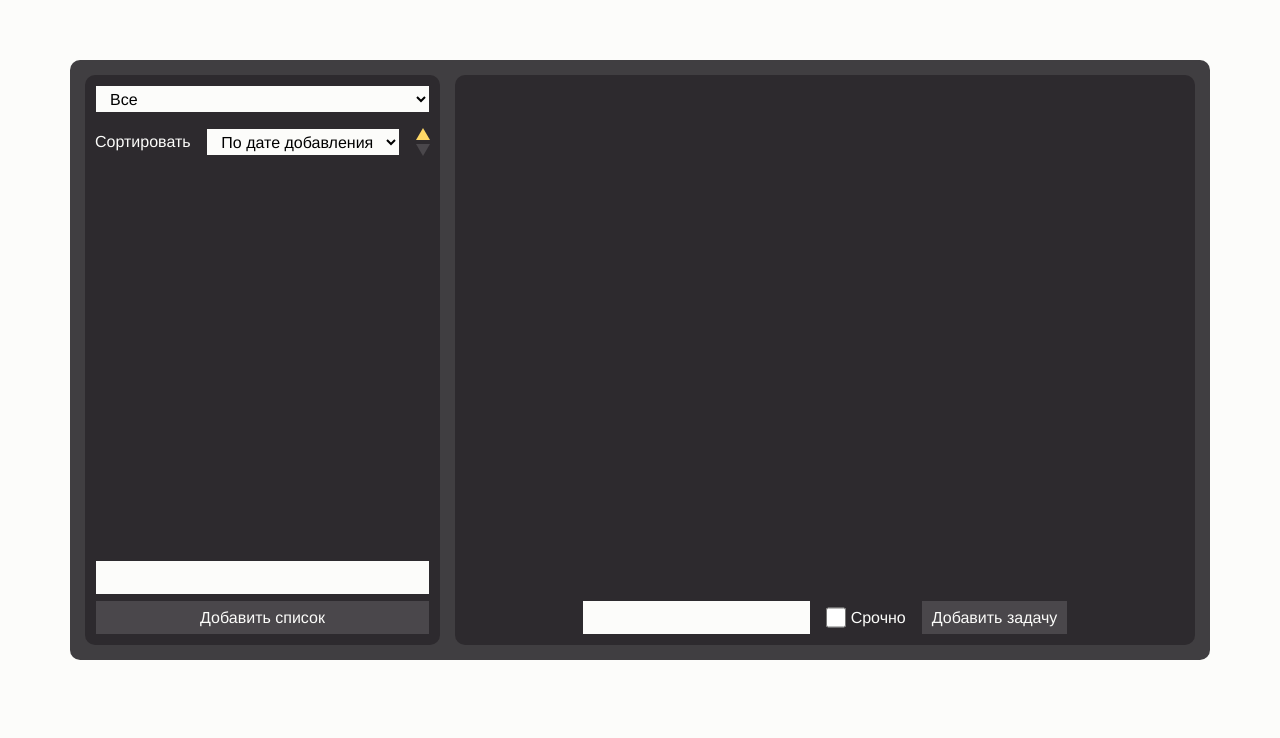
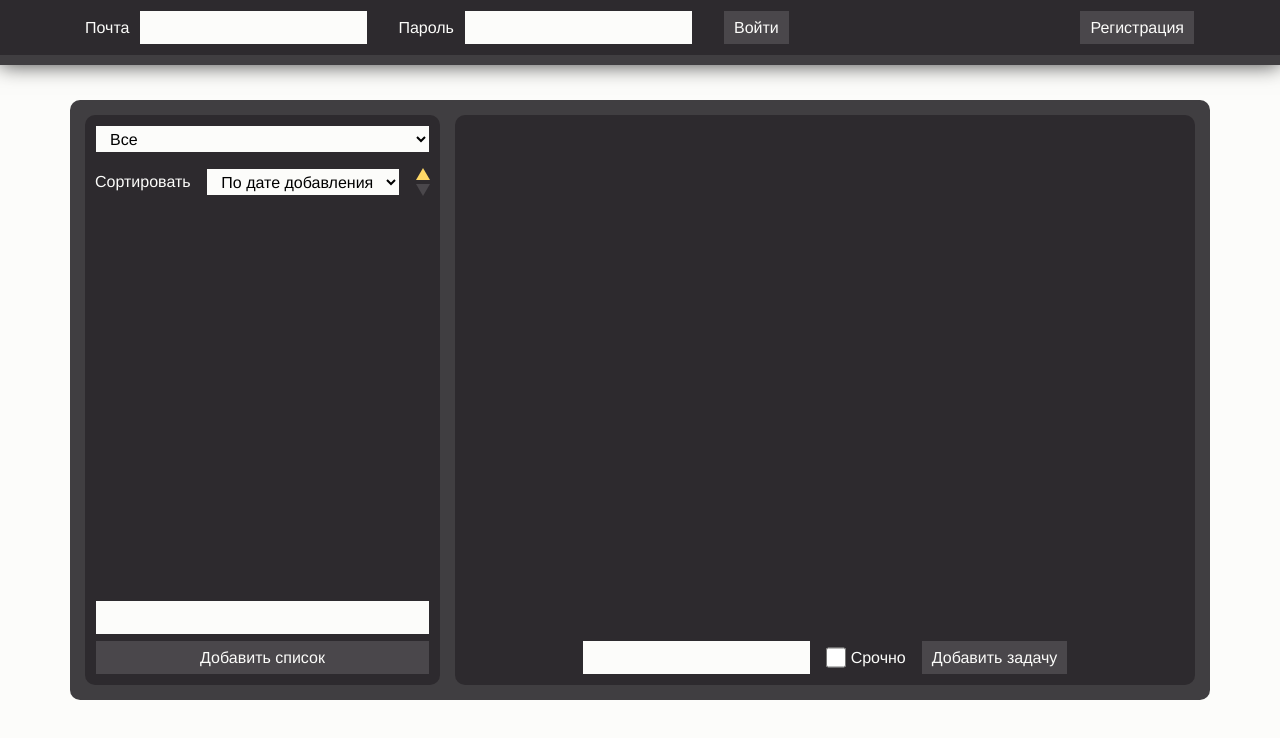
Before and after one commit to Repsys/TodoList_Vue, a Vue app: page / in a window 1280 px wide. Shown: the top 738 px of the page. Built offline with nearby package versions, Linux system fonts and the light colour scheme.

Commit message:
Added sign-up and sign-in components

```diff
--- a/package.json
+++ b/package.json
@@ -11,6 +11,7 @@
     "bootstrap": "^4.5.2",
     "bootstrap-vue": "^2.16.0",
     "core-js": "^3.6.5",
+    "firebase": "^7.18.0",
     "moment": "2.27.0",
     "vue": "^2.6.11",
     "vuex": "^3.5.1"
--- a/src/App.vue
+++ b/src/App.vue
@@ -1,15 +1,18 @@
 <template>
   <div id="app">
+    <v-header/>
     <v-main-wrapper/>
   </div>
 </template>
 
 <script>
+import vHeader from "./components/v-header"
 import vMainWrapper from "./components/v-main-wrapper"
 
 export default {
   name: 'App',
   components: {
+    vHeader,
     vMainWrapper
   }
 }
@@ -28,14 +31,120 @@ body
   padding: 0;
 }
 
-
-
 #app {
   font-family: Avenir, Helvetica, Arial, sans-serif;
   -webkit-font-smoothing: antialiased;
   -moz-osx-font-smoothing: grayscale;
   text-align: center;
-  color: #2c3e50;
-  margin-top: 60px;
 }
+
+input, button, select
+    {
+        min-height: 35px;
+        padding: 0 10px;
+        border: 1px solid #2d2a2e;
+    }
+
+    input:focus, button:focus, select:focus
+    {
+        outline: none;
+        border: 1px outset#ee2a5b;
+    }
+
+    input, select
+    {
+        background-color: #fcfcfa;
+    }
+
+    select
+    {
+        min-height: 28px;
+        max-height: 28px;
+    }
+
+    button
+    {
+        background-color: #4a474b;
+        color: #fcfcfa;
+    }
+
+    button:hover
+    {
+        background-color: #3b383b;
+    }
+
+    label
+    {
+        color: #fcfcfa;
+        margin: 0;
+    }
+
+    /* Close button */
+    .close-btn
+    {
+        display: flex;
+        align-items: center;
+        justify-content: center;
+        min-width: 20px;
+        min-height: 20px;
+        width: 20px;
+        height: 20px;
+        background-color: #4a474b;
+        color: #fcfcfa;
+        border-radius: 50%;
+        box-shadow: 0 0 5px 0 rgba(0,0,0,0.75);
+        user-select: none;
+    }
+
+    .close-btn:hover
+    {
+        color: rgb(223, 223, 223);
+        text-decoration: none;
+        cursor: pointer;
+    }
+
+    /* Sort checkbox style */
+    .sort-arrows
+    {
+        cursor: pointer;
+        position: relative;
+        right: 14px;
+        margin-left: 14px;
+        user-select: none;
+    }
+
+    .sort-reverse
+    {
+        display: none;
+    }
+
+    .sort-reverse + .sort-arrows:after
+    {
+        content: ' ';
+        position: absolute;
+        bottom: -26px;
+        border: 10px solid transparent;
+        border-top: 10px solid #4a474b;
+        border-width: 12px 7px;
+    }
+
+    .sort-reverse:checked + .sort-arrows:after
+    {
+        border-top-color: #ffd866;
+    }
+
+    .sort-reverse + .sort-arrows:before
+    {
+        content: ' ';
+        position: absolute;
+        bottom: 2px;
+        border: 10px solid transparent;
+        border-bottom: 10px solid #ffd866;
+        border-width: 12px 7px;
+    }
+
+    .sort-reverse:checked + .sort-arrows:before
+    {
+        border-bottom-color: #4a474b;
+    }
 </style>
--- /dev/null
+++ b/src/components/v-header.vue
@@ -0,0 +1,49 @@
+<template>
+  <div class="header">
+    <div class="container">
+        <v-sign-in/>
+        <button class="sign-up-btn" @click="signUpIsVisible = true">Регистрация</button>
+    </div>
+    <v-sign-up @closed="signUpIsVisible = false" v-if="signUpIsVisible"/>
+  </div>
+</template>
+
+<script>
+import vSignIn from "./v-sign-in"
+import vSignUp from "./v-sign-up"
+
+export default {
+  name: 'v-header',
+  components: {
+    vSignIn,
+    vSignUp
+  },
+  data: function() {
+    return {
+      isAuthorized: true,
+      signUpIsVisible: false
+    }
+  },
+  methods: {
+  }
+}
+</script>
+
+<style>
+    .header
+    {
+        position: fixed;
+        background-color: #2D2A2E;
+        z-index: 10;
+        border-bottom: 10px solid #403e41;
+        padding: 10px 0;
+        width: 100%;
+        box-shadow: 0px 0px 20px 0px rgba(0,0,0,0.75);
+    }
+
+    .header .container
+    {
+        display: flex;
+        justify-content: space-between;
+    }
+</style>
--- a/src/components/v-main-wrapper.vue
+++ b/src/components/v-main-wrapper.vue
@@ -63,6 +63,7 @@ export default {
         padding: 15px;
         border-radius: 10px;
         color: #939293;
+        margin-top: 100px;
     }
 
     .v-main-wrapper__item
@@ -73,114 +74,4 @@ export default {
         border-radius: 10px;
     }
 
-    input, button, select
-    {
-        min-height: 35px;
-        padding: 0 10px;
-        border: 1px solid #2d2a2e;
-    }
-
-    input:focus, button:focus, select:focus
-    {
-        outline: none;
-        border: 1px outset#ee2a5b;
-    }
-
-    input, select
-    {
-        background-color: #fcfcfa;
-    }
-
-    select
-    {
-        min-height: 28px;
-        max-height: 28px;
-    }
-
-    button
-    {
-        background-color: #4a474b;
-        color: #fcfcfa;
-    }
-
-    button:hover
-    {
-        background-color: #3b383b;
-    }
-
-    label
-    {
-        color: #fcfcfa;
-        margin: 0;
-    }
-
-    /* Close button */
-    .close-btn
-    {
-        display: flex;
-        align-items: center;
-        justify-content: center;
-        min-width: 20px;
-        min-height: 20px;
-        width: 20px;
-        height: 20px;
-        background-color: #4a474b;
-        color: #fcfcfa;
-        border-radius: 50%;
-        box-shadow: 0 0 5px 0 rgba(0,0,0,0.75);
-        user-select: none;
-    }
-
-    .close-btn:hover
-    {
-        color: rgb(223, 223, 223);
-        text-decoration: none;
-        cursor: pointer;
-    }
-
-    /* Sort checkbox style */
-    .sort-arrows
-    {
-        cursor: pointer;
-        position: relative;
-        right: 14px;
-        margin-left: 14px;
-        user-select: none;
-    }
-
-    .sort-reverse
-    {
-        display: none;
-    }
-
-    .sort-reverse + .sort-arrows:after
-    {
-        content: ' ';
-        position: absolute;
-        bottom: -26px;
-        border: 10px solid transparent;
-        border-top: 10px solid #4a474b;
-        border-width: 12px 7px;
-    }
-
-    .sort-reverse:checked + .sort-arrows:after
-    {
-        border-top-color: #ffd866;
-    }
-
-    .sort-reverse + .sort-arrows:before
-    {
-        content: ' ';
-        position: absolute;
-        bottom: 2px;
-        border: 10px solid transparent;
-        border-bottom: 10px solid #ffd866;
-        border-width: 12px 7px;
-    }
-
-    .sort-reverse:checked + .sort-arrows:before
-    {
-        border-bottom-color: #4a474b;
-    }
-
 </style>
--- a/src/components/v-popup.vue
+++ b/src/components/v-popup.vue
@@ -2,7 +2,7 @@
     <div class="v-popup" v-if="popup.isVisible">
         <div class="v-popup__header">
             <span class="popup-name">{{popup.name}}</span>
-            <a class="v-popup__close-btn close-btn" v-on:click="cancel">x</a>
+            <a class="close-btn v-popup__close-btn" v-on:click="cancel">x</a>
         </div>
         <div class="v-popup__content">
             {{popup.contentText}}
@@ -46,14 +46,17 @@ export default {
     .v-popup
     {
         position: fixed;
-        margin: 0 auto;
-        top: 30%;
-        padding: 20px 40px;
-        padding-top: 0;
+        left: 50%;
+        top: 40%;
+        transform: translate(-50%, -50%);
+        padding: 10px 40px;
+
         box-shadow: 0px 0px 20px 0px rgba(0,0,0,0.75);
         background-color: #fcfcfa;
         color: #2D2A2E;
         border-radius: 10px;
+        border-top: 15px solid #403e41;
+        border-bottom: 15px solid #403e41;
         z-index: 10;
         max-width: 500px;
     }
@@ -75,13 +78,6 @@ export default {
         position: absolute;
         right: 5px;
         top: 5px;
-        background-color: #fcfcfa;
-        color: #403e41;
-    }
-
-    .v-popup__close-btn:hover
-    {
-        color: #2D2A2E;
     }
 
     .v-popup__content
--- /dev/null
+++ b/src/components/v-sign-in.vue
@@ -0,0 +1,41 @@
+<template>
+    <div class="sign-in">
+        <div class="sign-in__item">
+            <label for="sign-in-email">Почта</label>
+            <input type="email" id="sign-in-email">
+        </div>
+        <div class="sign-in__item">
+            <label for="sign-in-password">Пароль</label>
+            <input type="password" id="sign-in-password">
+        </div>
+        <button class="sign-in__item">Войти</button>
+    </div>
+</template>
+
+<script>
+export default {
+    name: "v-sign-in",
+    props: {
+    },
+    methods: {
+    }
+}
+</script>
+
+<style>
+    .sign-in
+    {
+        display: flex;
+        align-items: center;
+    }
+
+    .sign-in__item
+    {
+        margin-right: 30px;
+    }
+
+    .sign-in__item label
+    {
+        margin-right: 10px;
+    }
+</style>
--- /dev/null
+++ b/src/components/v-sign-up.vue
@@ -0,0 +1,65 @@
+<template>
+    <div class="sign-up">
+        <div class="sign-up__field">
+            <label for="sign-up-email">Почта</label>
+            <input type="email" id="sign-up-email">
+        </div>
+        <div class="sign-up__field">
+            <label for="sign-up-password">Пароль</label>
+            <input type="password" id="sign-up-password">
+        </div>
+        <button class="sign-up__btn">Создать аккаунт</button>
+        <a class="sign-up__close-btn close-btn" v-on:click="close">x</a>
+    </div>
+</template>
+
+<script>
+export default {
+    name: "v-sign-up",
+    props: {
+    },
+    methods: {
+        close: function()
+        {
+            this.$emit("closed");
+        }
+    }
+}
+</script>
+
+<style>
+    .sign-up
+    {
+        display: flex;
+        flex-direction: column;
+        position: fixed;
+        left: 50%;
+        top: 40%;
+        transform: translate(-50%, -50%);
+        background-color: #2D2A2E;
+        border: 10px solid #403e41;
+        border-radius: 10px;
+        padding: 40px;
+        box-shadow: 0px 0px 20px 0px rgba(0,0,0,0.75);
+    }
+
+    .sign-up__field
+    {
+        display: flex;
+        justify-content: space-between;
+        align-items: center;
+        margin-bottom: 20px;
+    }
+
+    .sign-up__field label
+    {
+        margin-right: 10px;
+    }
+
+    .sign-up__close-btn
+    {
+        position: absolute;
+        right: 5px;
+        top: 5px;
+    }
+</style>
--- /dev/null
+++ b/src/firebase_config.js
@@ -0,0 +1,11 @@
+// Your web app's Firebase configuration
+export const firebaseConfig = {
+    apiKey: "AIzaSyAi2FWS4OvarhzR35ug8u2D7So6x3p4JbI",
+    authDomain: "todolist-vue-635cc.firebaseapp.com",
+    databaseURL: "https://todolist-vue-635cc.firebaseio.com",
+    projectId: "todolist-vue-635cc",
+    storageBucket: "todolist-vue-635cc.appspot.com",
+    messagingSenderId: "367259266685",
+    appId: "1:367259266685:web:e8678a5f2e3b984d0e4b14",
+    measurementId: "G-Q6HT081ZMH"
+  };
--- a/src/main.js
+++ b/src/main.js
@@ -3,6 +3,13 @@ import 'bootstrap-vue/dist/bootstrap-vue.css'
 import Vue from 'vue'
 import store from './store/'
 import App from './App.vue'
+import {firebaseConfig} from './firebase_config'
+import * as firebase from 'firebase/app'
+import 'firebase/auth'
+import 'firebase/database'
+
+// Initialize Firebase
+firebase.initializeApp(firebaseConfig);
 
 Vue.config.productionTip = false
 
```
Also changed, not shown: 1 other file (tests, documents, lock files or other folders).
